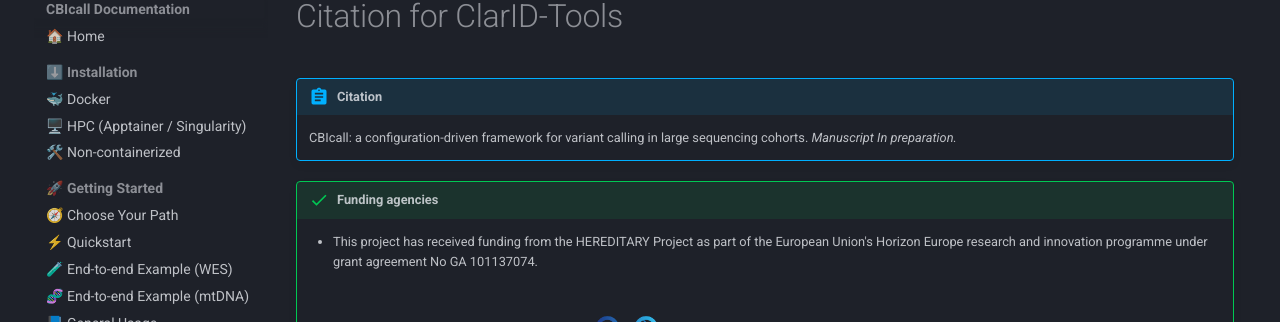
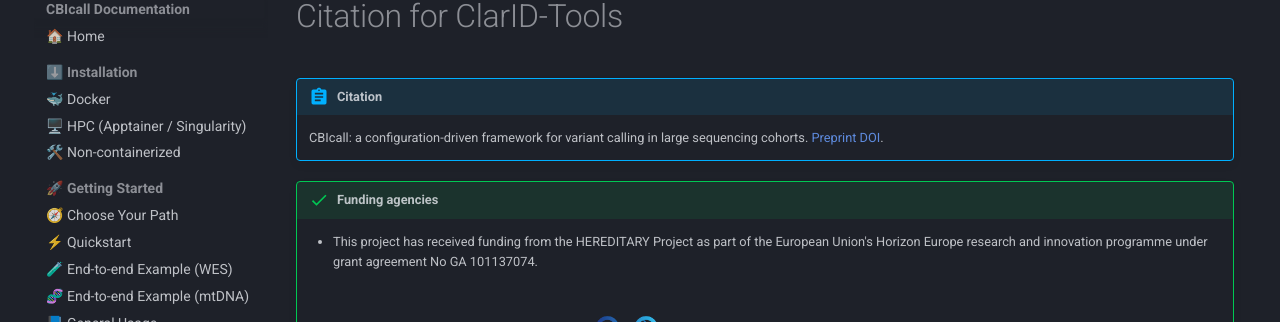
Before and after one commit to CNAG-Biomedical-Informatics/cbicall, an MkDocs documentation site: the page built from docs/about/citation.md, in a window 1280 px wide. Shown: the part 102-424 px from the top of the page. Built offline with MkDocs 1.6.1 and Material for MkDocs 9.7.7, drawn with Linux system fonts in a browser that asks for light colours; nearby versions of some CDN libraries; library files that are not in the unit come from our copies; comment, search, counter and statistics services are not loaded.

Commit message:
Add preprint doi

```diff
--- a/docs/about/citation.md
+++ b/docs/about/citation.md
@@ -1,7 +1,7 @@
 # Citation for ClarID-Tools
 
 !!! Abstract "Citation"
-    CBIcall: a configuration-driven framework for variant calling in large sequencing cohorts. _Manuscript In preparation._
+    CBIcall: a configuration-driven framework for variant calling in large sequencing cohorts. [Preprint DOI](https://doi.org/10.64898/2026.03.23.713646).
 
 !!! Success "Funding agencies"
 
```
Also changed, not shown: README.md (+1 -1 lines).
